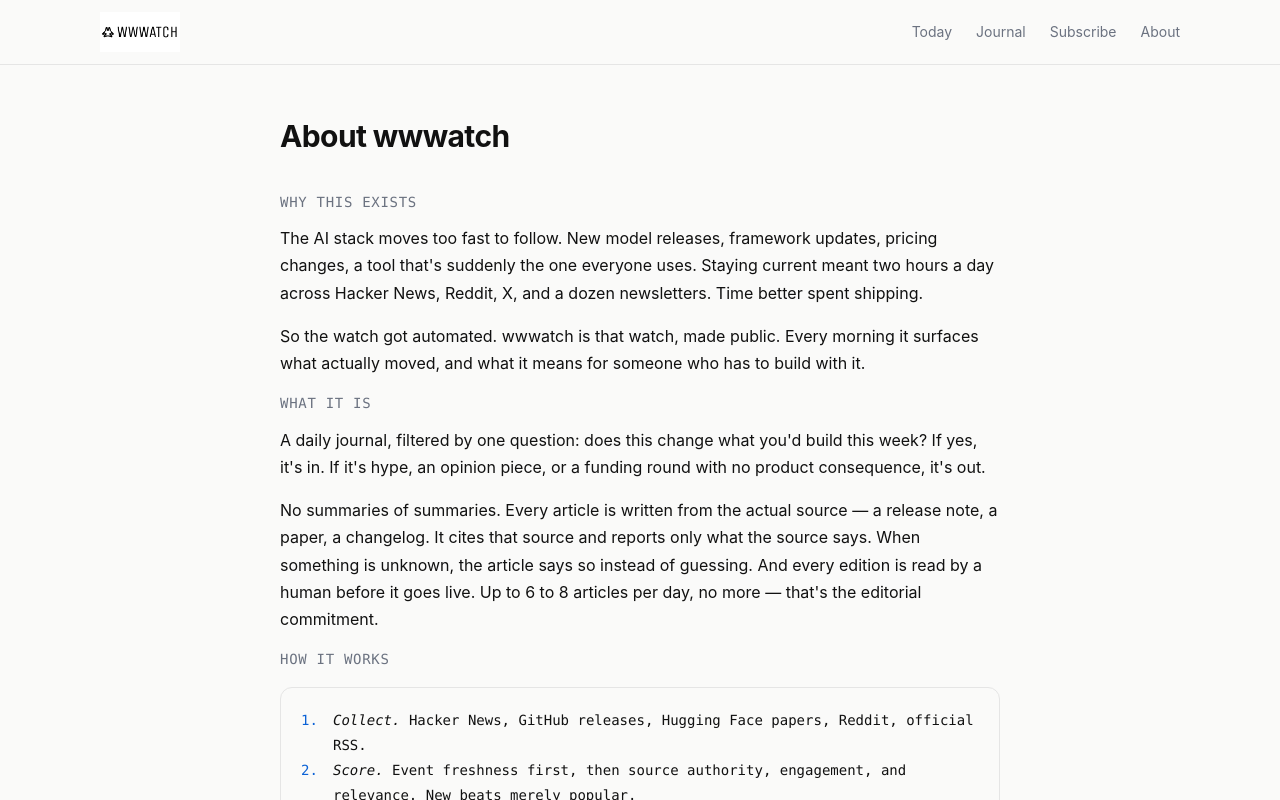
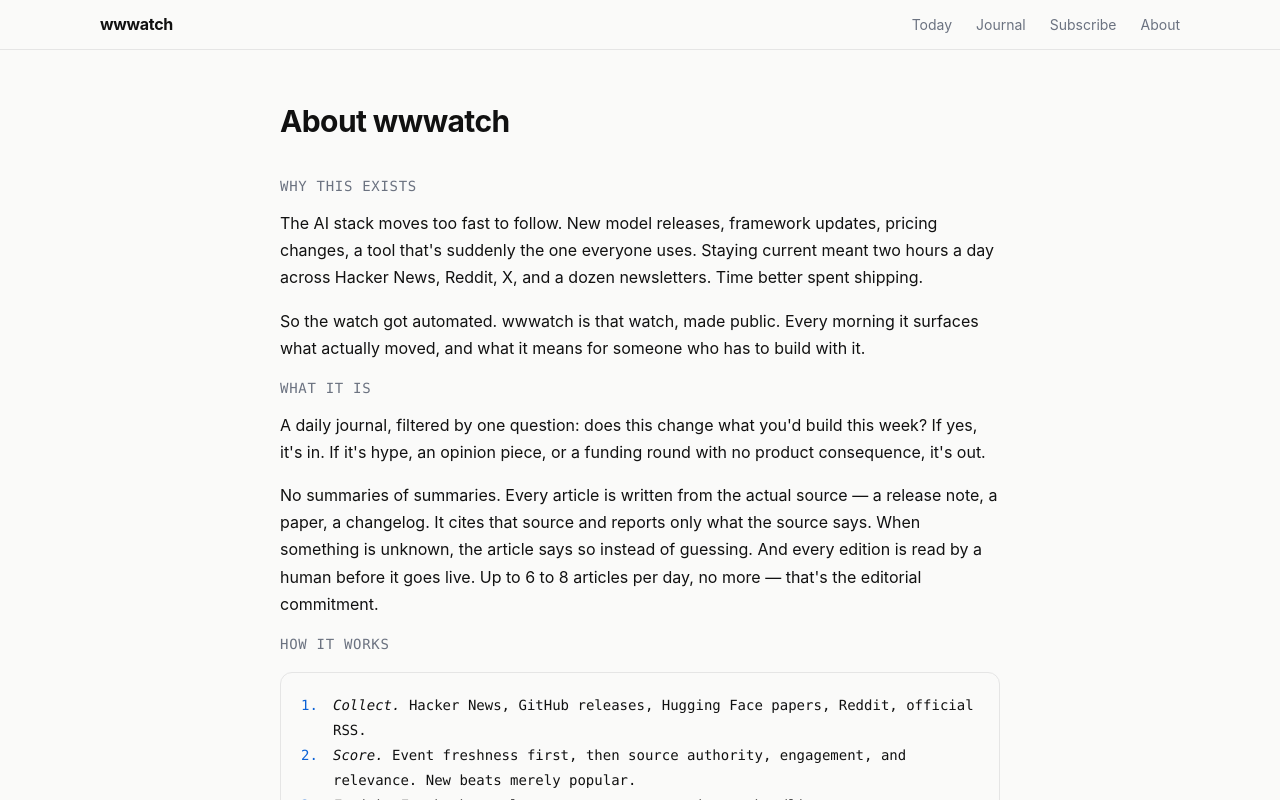
Before and after one commit to massmr/wwwatch, a Next.js app: page /about in a window 1280 px wide. Shown: the top 800 px of the page. Built offline with nearby package versions, Linux system fonts and the light colour scheme; no server answers.

Commit message:
revert(ui): restore text logo in header

```diff
--- a/app/layout.module.scss
+++ b/app/layout.module.scss
@@ -18,20 +18,11 @@
 }
 
 .logo {
-  display: flex;
-  align-items: center;
+  font-weight: 700;
+  font-size: var(--text-base);
+  letter-spacing: -0.02em;
   text-decoration: none;
-  flex-shrink: 0;
-}
-
-.logo-img {
-  height: 32px;
-  width: auto;
-  display: block;
-
-  @include mq.tablet {
-    height: 40px;
-  }
+  color: var(--color-fg);
 }
 
 .nav {
--- a/app/layout.tsx
+++ b/app/layout.tsx
@@ -1,5 +1,4 @@
 import type { Metadata } from 'next';
-import Image from 'next/image';
 import Link from 'next/link';
 import { Suspense } from 'react';
 
@@ -52,16 +51,7 @@ export default function RootLayout({ children }: { children: React.ReactNode })
 
         <header className={styles.header}>
           <div className={styles['header-inner']}>
-            <Link href="/" className={styles.logo}>
-              <Image
-                src="/logo.png"
-                alt="wwwatch"
-                width={120}
-                height={60}
-                priority
-                className={styles['logo-img']}
-              />
-            </Link>
+            <Link href="/" className={styles.logo}>wwwatch</Link>
             <nav className={styles.nav}>
               <Link href="/today" className={styles['nav-link']}>Today</Link>
               <Link href="/journal" className={styles['nav-link']}>Journal</Link>
```
